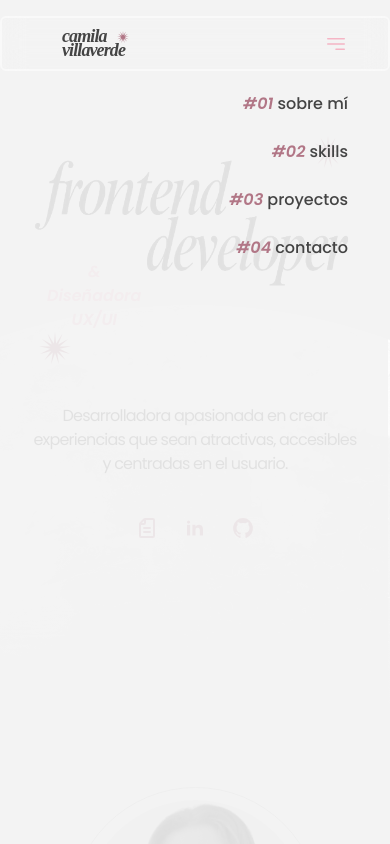
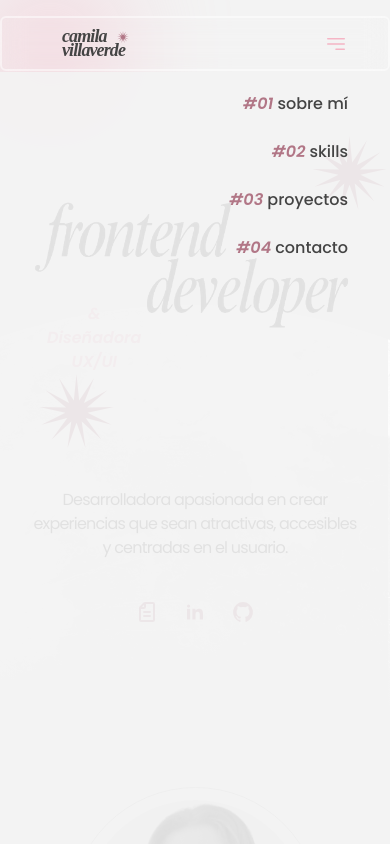
Before and after one commit to camyael/portfolio-2.0, a React (Vite) app: page / in a window 390 px wide. Both pictures are taken after a click on the element 336 px from the left and 43 px from the top of the page. Shown: the top 844 px of the page. Built offline with nearby package versions, Linux system fonts and the light colour scheme.

Commit message:
added icon & cv + cursor

```diff
--- a/index.html
+++ b/index.html
@@ -2,7 +2,7 @@
 <html lang="en">
   <head>
     <meta charset="UTF-8" />
-    <link rel="icon" type="image/svg+xml" href="" />
+    <link rel="icon" type="image/svg+xml" href="/icon.ico" />
     <meta name="viewport" content="width=device-width, initial-scale=1.0" />
     <title>Camila Villaverde | Frontend Dev</title>
   </head>
--- a/src/components/AboutMe/AboutMe.tsx
+++ b/src/components/AboutMe/AboutMe.tsx
@@ -15,9 +15,9 @@ const AboutMe:FunctionComponent = () => (
             </p>
             <p className="mt-[18px]">Me caracterizo por ser una persona responsable, ordenada y curiosa. Siempre estoy abierta a nuevos desafíos que me hagan superarme y vivir nuevas experiencias, para aprender y crecer tanto personal como profesionalmente.
             </p>
-            <div className="flex justify-center py-[23px]">
+            <a className="flex justify-center py-[23px]" href="/src/assets/Camila Villaverde - CV.pdf" download>
                 <Button title="curriculum" style="uppercase py-2 px-6 tracking-widest"/>
-            </div>
+            </a>
         </div>
     </section>
 )
--- a/src/components/Banner/Banner.tsx
+++ b/src/components/Banner/Banner.tsx
@@ -4,11 +4,11 @@ import start from '../../assets/stars/star2.svg';
 import './Banner.css'
 
 const Banner = () => (
-    <div id='banner' className="mt-[6rem] mb-10 h-[70vh] md:h-[80vh] relative pt-9 after:h-[20vh] lg:after:h-[10vh] xl:after:h-[20vh]">
+    <div id='banner' className="mt-[6rem] mb-10 h-[70vh] md:h-[80vh] relative pt-9 after:h-[10vh]">
         <div className="h-[100%] bg-moon bg-cover bg-top mix-blend-screen">
         </div>
         <div className='absolute top-5 w-full'>
-            <div className='w-1/12 mb-[-3%] ml-[80%] md:ml-[70%]'>
+            <div className='w-[75px] mb-[-3%] ml-[80%] md:ml-[70%] hover:animate-spin'>
                 <img className='text-end' width={75} src={start}/>
             </div>
             <img className='w-full sm:w-3/4 md:w-2/4 mx-auto' src={banner}/>
@@ -17,15 +17,15 @@ const Banner = () => (
                 <p>Diseñadora</p>
                 <p>UX/UI</p>
             </div>
-            <div className='w-1/12 ml-[10%] md:ml-[25%]'>
+            <div className='w-[75px] ml-[10%] md:ml-[25%] hover:animate-spin'>
                 <img width={75} src={start}/>
             </div>
             <p className='w-full sm:w-4/6 lg:w-3/6 xl:w-2/6 my-10 sm:my-0 md:my-10 lg:my-5 px-8 text-center mx-auto text-[1rem] tracking-tighter'>Desarrolladora apasionada en crear experiencias que sean atractivas, accesibles y centradas en el usuario.</p>
-            <div className='flex justify-center gap-x-6 mt-6 lg:mt- mb-9'>
-                <a href="" target='_blank'>
+            <div className='flex justify-center gap-x-6 mt-6 lg:mt- mb-8'>
+                <a href="/src/assets/Camila Villaverde - CV.pdf" download>
                     <Curriculum svg={{width: 24, height: 24, stroke:'#B17686'}} />
                 </a>
-                <a href="" target='_blank'>
+                <a href="https://www.linkedin.com/in/camilavillaverde" target='_blank'>
                     <Linkedin svg={{width: 24, height: 24, fill:'#B17686'}} />
                 </a>
                 <a href="https://github.com/camyael" target='_blank'>
--- /dev/null
+++ b/src/pages/Portfolio.css
@@ -0,0 +1,10 @@
+.cursor {
+    width: 100px;
+    height: 100px;
+    background: #F5B5C5;
+    filter: blur(60px);
+    position: fixed;
+    border-radius: 50%;
+    pointer-events: none;
+    transition: all .3s ease;
+}
--- a/src/pages/Portfolio.tsx
+++ b/src/pages/Portfolio.tsx
@@ -1,9 +1,17 @@
 import { useEffect, useState, type FunctionComponent } from "react"
 import { AboutMe, Banner, Contact, Logo, Navbar, Projects, Skills } from "../components"
 import star from '../assets/img/star.svg'
+import './Portfolio.css';
 
 const Portfolio: FunctionComponent = () => {
     const [intro, setIntro] = useState<boolean>(true);
+    const [cursorX, setCursorX] = useState<number>();
+    const [cursorY, setCursorY] = useState<number>();
+
+    window.addEventListener('mousemove', (e) => {
+        setCursorX(e.pageX);
+        setCursorY(e.pageY);
+    })
 
     useEffect(() => {
         let count = 0;
@@ -26,7 +34,7 @@ const Portfolio: FunctionComponent = () => {
                     <Logo/>
                     <div className="border-to-lightPink border-l-pink-secondary border-4 w-[150px] h-[150px] absolute rounded-full animate-spin"></div>
                 </div>
-                : <div className="relative">
+                : <div className="">
                     <Navbar/>
                     <Banner/>
                     <AboutMe/>
@@ -38,6 +46,7 @@ const Portfolio: FunctionComponent = () => {
                     <Projects/>
                     <img className="mx-auto py-40 w-[56px]" src={star}/>
                     <Contact/>
+                    <div className="cursor" style={{left: cursorX + 'px',top:cursorY + 'px'}}></div>
                 </div>
             }
         </div>
```
Also changed, not shown: 2 other files (tests, documents, lock files or other folders).
